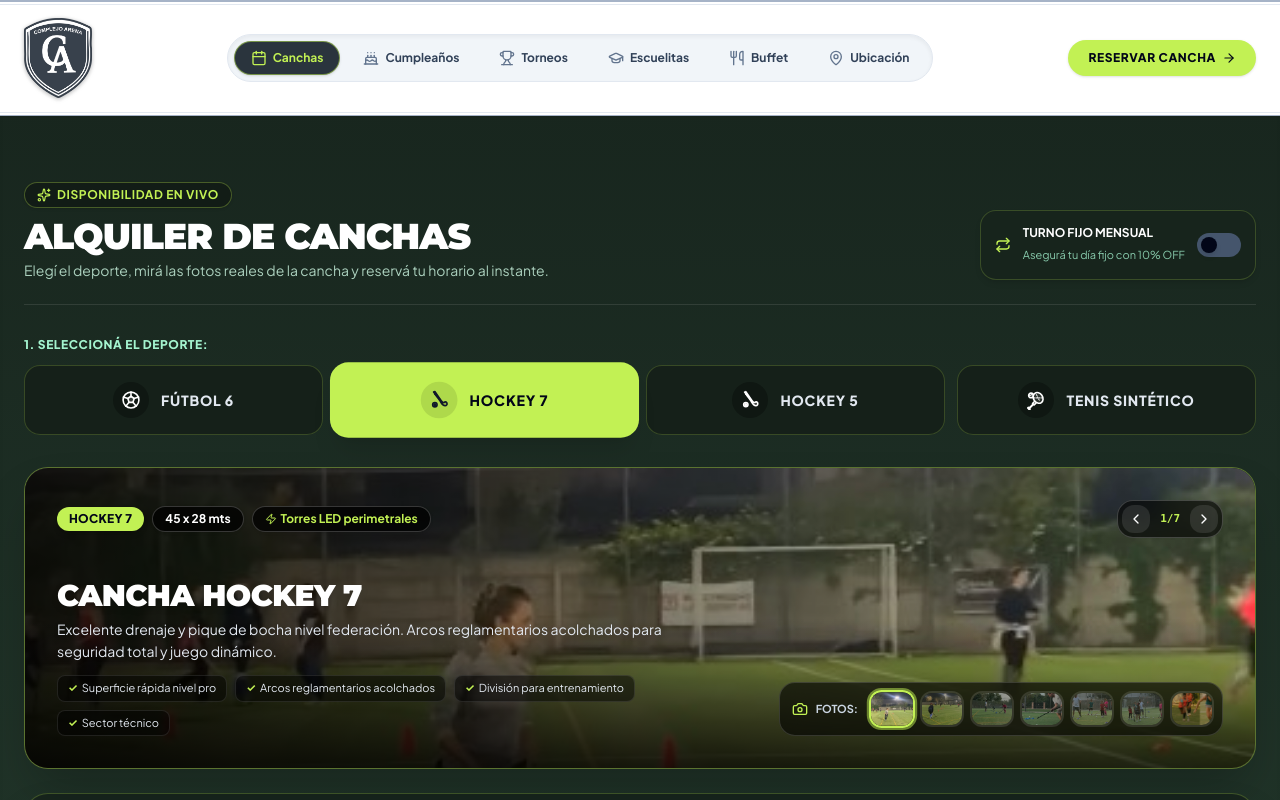
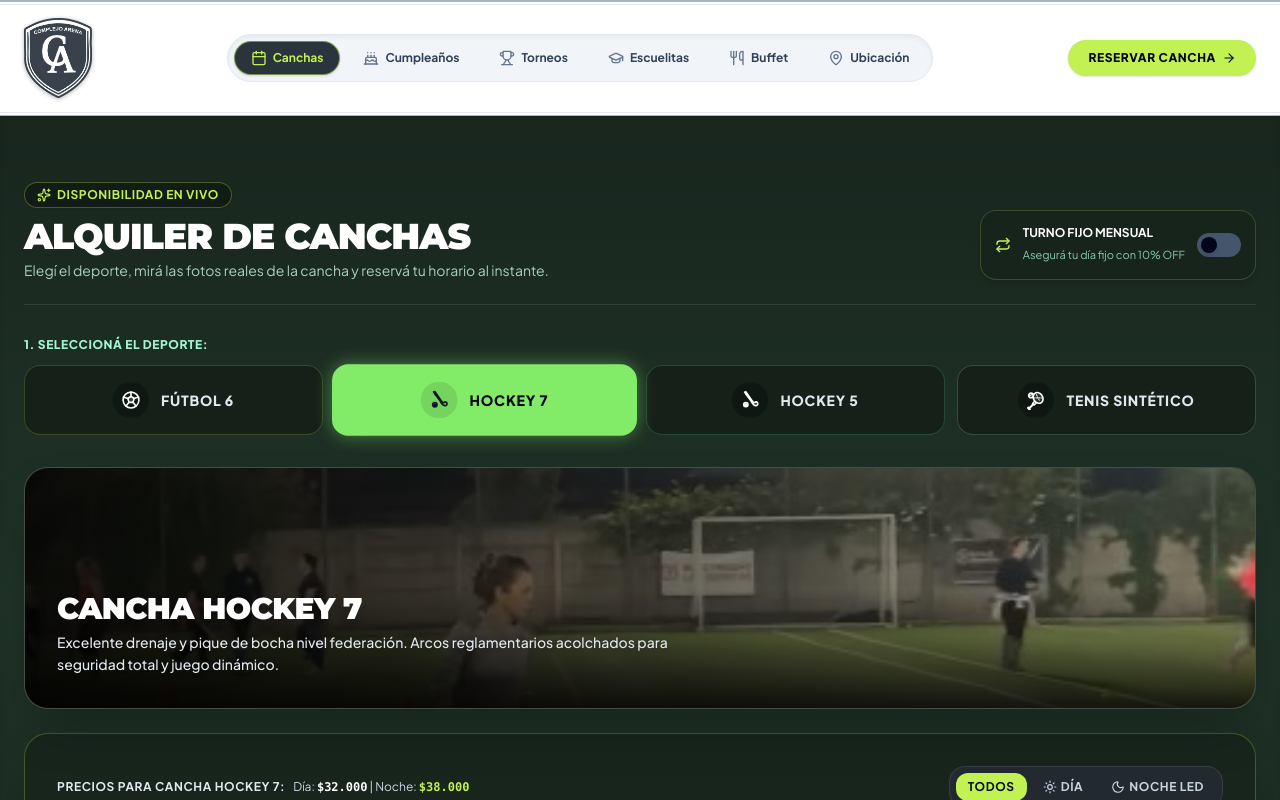
Before and after one commit to mesfede/complejoarena, a React (Vite) app: page / in a window 1280 px wide. Both pictures are taken after a click on the button "HOCKEY 7". Shown: the part 860-1660 px from the top of the page. Built offline with nearby package versions, Linux system fonts and the light colour scheme; a web font is replaced by a local one.

Commit message:
feat: add sport-themed UI configurations and updates
- Introduce `SPORT_THEMES` for consistent design across sports
- Implement collapsible UI components for birthday and tournament sections
- Update default booking state to 'futbol6' and clear initial date

```diff
--- a/src/App.tsx
+++ b/src/App.tsx
@@ -17,8 +17,8 @@ import { Footer } from './components/Footer';
 
 export default function App() {
   const [activeTab, setActiveTab] = useState<string>('canchas');
-  const [selectedSport, setSelectedSport] = useState<SportType | 'all'>('all');
-  const [selectedDate, setSelectedDate] = useState<string>(new Date().toISOString().split('T')[0]);
+  const [selectedSport, setSelectedSport] = useState<SportType | 'all'>('futbol6');
+  const [selectedDate, setSelectedDate] = useState<string>('');
 
   // Persistent bookings and block slots
   const [allBookings, setAllBookings] = useState<Booking[]>(() => {
--- a/src/components/BookingSection.tsx
+++ b/src/components/BookingSection.tsx
@@ -1,6 +1,6 @@
 import React, { useState, useMemo } from 'react';
 import { COURTS, COMPLEX_INFO } from '../data/mockData';
-import { Court, SportType, Booking } from '../types';
+import { Court, SportType, Booking, SPORT_THEMES } from '../types';
 import {
   SoccerBallIcon,
   HockeyIcon,
@@ -46,6 +46,19 @@ export const BookingSection: React.FC<BookingSectionProps> = ({
 }) => {
   // Ensure we have an active sport (default to futbol6 if 'all')
   const activeSport: SportType = selectedSport === 'all' ? 'futbol6' : selectedSport;
+
+  const getSportSaturationClass = (sport: SportType) => {
+    if (sport === 'futbol6') {
+      return 'saturate-[1.35] contrast-[1.08]'; // Fútbol: Alta saturación y contraste
+    }
+    if (sport === 'hockey7' || sport === 'hockey5') {
+      return 'saturate-[0.88] contrast-[1.02]'; // Hockey: Saturación media
+    }
+    if (sport === 'tenis') {
+      return 'saturate-[0.55] contrast-[0.95]'; // Tenis: Saturación baja/suave
+    }
+    return 'saturate-100';
+  };
 
   // Find all courts matching the active sport
   const matchingCourts = useMemo(() => {
@@ -255,7 +268,8 @@ export const BookingSection: React.FC<BookingSectionProps> = ({
 
             <div className="grid grid-cols-2 sm:grid-cols-4 gap-3">
               {sportsTabs.map((tab) => {
-                const isSelected = activeSport === tab.id;
+                const isSelected = selectedSport === tab.id;
+                const theme = SPORT_THEMES[tab.id];
                 return (
                   <button
                     key={tab.id}
@@ -263,8 +277,8 @@ export const BookingSection: React.FC<BookingSectionProps> = ({
                     onClick={() => setSelectedSport(tab.id)}
                     className={`p-4 rounded-2xl font-bold uppercase tracking-wider flex items-center justify-center gap-3 transition-all cursor-pointer ${
                       isSelected
-                        ? 'bg-[#c2f154] text-slate-950 shadow-xl scale-[1.02] ring-2 ring-[#c2f154]'
-                        : 'bg-[#152019] hover:bg-[#1c2c22] text-slate-200 border border-[#c2f154]/20 hover:border-[#c2f154]/40'
+                        ? theme.activeBtnClass
+                        : theme.inactiveBtnClass
                     }`}
                   >
                     <div className={`w-9 h-9 rounded-full flex items-center justify-center ${isSelected ? 'bg-black/10' : 'bg-[#0f1712]'}`}>
@@ -278,12 +292,12 @@ export const BookingSection: React.FC<BookingSectionProps> = ({
           </div>
 
         {/* ========================================================================= */}
-        {/* 2. DYNAMIC COURT PHOTO BANNER & SPECS */}
+        {/* 2. DYNAMIC COURT PHOTO BANNER */}
         {/* ========================================================================= */}
-        <div className="mb-6 rounded-3xl overflow-hidden bg-[#152019] border border-[#c2f154]/40 shadow-2xl relative">
+        <div className="mb-6 rounded-3xl overflow-hidden bg-[#152019] border border-white/20 shadow-2xl relative animate-fadeIn">
 
           {/* Background Court Photo Slideshow with Smooth Auto-Transitions */}
-          <div className="relative min-h-[260px] sm:min-h-[300px] flex flex-col justify-between p-6 sm:p-8 overflow-hidden">
+          <div className="relative min-h-[200px] sm:min-h-[240px] flex flex-col justify-between p-6 sm:p-8 overflow-hidden">
               {courtImages.map((img, idx) => (
                 <div
                   key={idx}
@@ -294,31 +308,16 @@ export const BookingSection: React.FC<BookingSectionProps> = ({
                   <img
                     src={img}
                     alt={`${activeCourt.name} foto ${idx + 1}`}
-                  className="w-full h-full object-cover object-center brightness-[0.98] contrast-[1.08] saturate-[1.15]"
+                    className={`w-full h-full object-cover object-center brightness-[0.95] transition-all duration-500 ${SPORT_THEMES[activeCourt.sport].saturationClass}`}
                   />
                 </div>
               ))}
               {/* Subtle soft gradient on left and bottom for crisp typography legibility */}
-            <div className="absolute inset-0 bg-gradient-to-r from-black/85 via-black/40 to-transparent" />
-            <div className="absolute inset-0 bg-gradient-to-t from-black/80 via-transparent to-transparent" />
+              <div className="absolute inset-0 bg-gradient-to-r from-black/90 via-black/50 to-transparent" />
+              <div className="absolute inset-0 bg-gradient-to-t from-black/85 via-transparent to-transparent" />
 
-            {/* Top Bar inside Banner */}
-            <div className="relative z-10 flex flex-wrap items-center justify-between gap-3">
-              <div className="flex items-center gap-2">
-                <span className="px-3 py-1 rounded-full bg-[#c2f154] text-slate-950 text-xs font-black uppercase tracking-wide shadow-md">
-                  {activeCourt.sportLabel}
-                </span>
-                <span className="px-3 py-1 rounded-full bg-black/75 backdrop-blur-md text-white text-xs font-bold border border-white/20 shadow-sm">
-                  {activeCourt.size}
-                </span>
-                <span className="px-3 py-1 rounded-full bg-black/75 backdrop-blur-md text-[#c2f154] text-xs font-bold border border-white/20 shadow-sm flex items-center gap-1">
-                  <Zap className="w-3 h-3 text-[#c2f154]" />
-                  <span>{activeCourt.lighting}</span>
-                </span>
-              </div>
-
-              {/* Sub-Court selector if Hockey 5 (Cancha A / B) and Arrows */}
-              <div className="flex items-center gap-2">
+              {/* Top Bar inside Banner: Sub-Court selector if Hockey 5 (Cancha A / Cancha B) */}
+              <div className="relative z-10 flex justify-end">
                 {matchingCourts.length > 1 && (
                   <div className="flex items-center gap-1.5 bg-black/60 backdrop-blur-md p-1.5 rounded-2xl border border-white/20">
                     <span className="text-[11px] font-bold text-slate-300 uppercase px-2">Cancha:</span>
@@ -333,7 +332,7 @@ export const BookingSection: React.FC<BookingSectionProps> = ({
                           }}
                           className={`px-3 py-1 rounded-xl text-xs font-black uppercase transition-all cursor-pointer ${
                             isCurSelected
-                              ? 'bg-[#c2f154] text-slate-950 shadow-sm'
+                              ? `${SPORT_THEMES[activeSport].bgHex} text-slate-950 shadow-sm`
                               : 'text-slate-300 hover:text-white'
                           }`}
                         >
@@ -343,73 +342,16 @@ export const BookingSection: React.FC<BookingSectionProps> = ({
                     })}
                   </div>
                 )}
-
-                {/* Slideshow Arrows */}
-                {courtImages.length > 1 && (
-                  <div className="flex items-center gap-1 bg-black/60 backdrop-blur-md p-1 rounded-2xl border border-white/20">
-                    <button
-                      onClick={handlePrevPhoto}
-                      className="p-1.5 rounded-xl bg-white/10 hover:bg-white/20 text-white transition-colors cursor-pointer"
-                      aria-label="Foto anterior"
-                    >
-                      <ChevronLeft className="w-4 h-4" />
-                    </button>
-                    <span className="text-[11px] font-mono font-bold text-[#c2f154] px-1.5">
-                      {activePhotoIdx + 1}/{courtImages.length}
-                    </span>
-                    <button
-                      onClick={handleNextPhoto}
-                      className="p-1.5 rounded-xl bg-white/10 hover:bg-white/20 text-white transition-colors cursor-pointer"
-                      aria-label="Foto siguiente"
-                    >
-                      <ChevronRight className="w-4 h-4" />
-                    </button>
-                  </div>
-                )}
-              </div>
               </div>
 
-            {/* Bottom Content: Court Title, Description & Photos Strip */}
-            <div className="relative z-10 flex flex-col md:flex-row md:items-end justify-between gap-4 mt-6">
-              <div className="max-w-2xl">
+              {/* Bottom Content: ONLY Court Title & Description (la bajada) */}
+              <div className="relative z-10 max-w-2xl mt-auto pt-4">
                 <h3 className="font-heading font-black text-2xl sm:text-3xl text-white uppercase drop-shadow-md">
                   {activeCourt.name}
                 </h3>
-                <p className="text-xs sm:text-sm text-slate-200 mt-1 leading-relaxed drop-shadow-sm">
+                <p className="text-xs sm:text-sm text-slate-200 mt-1 leading-relaxed drop-shadow-sm font-medium">
                   {activeCourt.description}
                 </p>
-
-                {/* Features Badges */}
-                <div className="flex flex-wrap gap-2 mt-3 text-[11px] text-slate-200">
-                  {activeCourt.features.map((feat, idx) => (
-                    <span key={idx} className="flex items-center gap-1 bg-black/50 px-2.5 py-1 rounded-lg border border-white/10">
-                      <span className="text-[#c2f154] font-bold">✓</span>
-                      <span>{feat}</span>
-                    </span>
-                  ))}
-                </div>
-              </div>
-
-              {/* Photo Thumbnail Strip & Dots */}
-              {courtImages.length > 1 && (
-                <div className="flex items-center gap-2 bg-black/60 backdrop-blur-md p-2 rounded-2xl border border-white/15 shrink-0">
-                  <Camera className="w-4 h-4 text-[#c2f154] ml-1" />
-                  <span className="text-[11px] font-bold text-slate-300 uppercase mr-1">Fotos:</span>
-                  <div className="flex gap-1.5">
-                    {courtImages.map((img, idx) => (
-                      <button
-                        key={idx}
-                        onClick={() => setActivePhotoIdx(idx)}
-                        className={`w-11 h-9 rounded-xl overflow-hidden border-2 transition-all cursor-pointer ${
-                          activePhotoIdx === idx ? 'border-[#c2f154] scale-105 shadow-md ring-2 ring-[#c2f154]/50' : 'border-white/20 opacity-60 hover:opacity-100'
-                        }`}
-                      >
-                        <img src={img} alt={`Vista ${idx + 1}`} className="w-full h-full object-cover" />
-                      </button>
-                    ))}
-                  </div>
-                </div>
-              )}
               </div>
 
             </div>
@@ -488,6 +430,7 @@ export const BookingSection: React.FC<BookingSectionProps> = ({
             <div className="flex gap-2.5 overflow-x-auto pb-2 scrollbar-none">
               {nextDays.map((d) => {
                 const isSelected = selectedDate === d.iso;
+                const currentTheme = SPORT_THEMES[activeSport];
                 return (
                   <button
                     key={d.iso}
@@ -495,7 +438,7 @@ export const BookingSection: React.FC<BookingSectionProps> = ({
                     onClick={() => setSelectedDate(d.iso)}
                     className={`flex flex-col items-center justify-center min-w-[76px] p-3 rounded-2xl border transition-all cursor-pointer ${
                       isSelected
-                        ? 'bg-[#c2f154] text-slate-950 border-[#c2f154] shadow-md scale-105 font-black'
+                        ? currentTheme.activeDateClass
                         : 'bg-[#22292f] hover:bg-[#283138] text-slate-200 border-white/10 hover:border-white/30'
                     }`}
                   >
@@ -513,11 +456,12 @@ export const BookingSection: React.FC<BookingSectionProps> = ({
           {/* ========================================================================= */}
           {/* HORARIOS DISPONIBLES */}
           {/* ========================================================================= */}
-          <div className="space-y-3 pt-2">
+          {selectedDate && (
+            <div className="space-y-3 pt-2 animate-fadeIn">
               <div className="flex items-center justify-between text-xs text-slate-300">
                 <span className="font-bold text-sm uppercase tracking-wider flex items-center gap-2 text-white">
-                <Clock className="w-4 h-4 text-[#c2f154]" />
-                <span>3. Seleccioná el Horario para el {selectedDate}:</span>
+                  <Clock className={`w-4 h-4 ${SPORT_THEMES[activeSport].textAccentClass}`} />
+                  <span>3. Seleccioná el Horario:</span>
                 </span>
                 <span className="text-slate-400">Duración: 1 hora</span>
               </div>
@@ -627,6 +571,7 @@ export const BookingSection: React.FC<BookingSectionProps> = ({
               </div>
 
             </div>
+          )}
 
         </div>
 
--- a/src/components/MobileBookingView.tsx
+++ b/src/components/MobileBookingView.tsx
@@ -1,5 +1,5 @@
 import React, { useState, useMemo, useRef, useEffect } from 'react';
-import { Court, SportType, Booking } from '../types';
+import { Court, SportType, Booking, SPORT_THEMES } from '../types';
 import { SoccerBallIcon, HockeyIcon, TennisIcon } from './SportsIcons';
 import {
   Calendar,
@@ -60,6 +60,19 @@ export const MobileBookingView: React.FC<MobileBookingViewProps> = ({
 
   const activeSport: SportType = selectedSport === 'all' ? 'futbol6' : selectedSport;
   const courtImages = activeCourt.galleryImages || [activeCourt.image];
+
+  const getSportSaturationClass = (sport: SportType) => {
+    if (sport === 'futbol6') {
+      return 'saturate-[1.35] contrast-[1.08]';
+    }
+    if (sport === 'hockey7' || sport === 'hockey5') {
+      return 'saturate-[0.88] contrast-[1.02]';
+    }
+    if (sport === 'tenis') {
+      return 'saturate-[0.55] contrast-[0.95]';
+    }
+    return 'saturate-100';
+  };
 
   const sports = [
     {
@@ -157,16 +170,17 @@ export const MobileBookingView: React.FC<MobileBookingViewProps> = ({
       </div>
 
       {/* 2. COMPACT SPORTS SELECTOR BAR */}
-      <div id="selector-de-canchas" className="flex gap-1.5 p-1 bg-[#141e17] rounded-2xl border border-[#c2f154]/25 shadow-md overflow-hidden">
+      <div id="selector-de-canchas" className="flex gap-1.5 p-1 bg-[#141e17] rounded-2xl border border-white/15 shadow-md overflow-hidden">
         {sports.map((s) => {
           const isActive = activeSport === s.id;
+          const theme = SPORT_THEMES[s.id];
           return (
             <button
               key={s.id}
               onClick={() => setSelectedSport(s.id)}
               className={`min-w-0 flex-1 py-2 px-1 rounded-xl font-black text-[11px] uppercase tracking-tight flex items-center justify-center gap-1 transition-all active:scale-95 cursor-pointer overflow-hidden ${
                 isActive
-                  ? 'bg-[#c2f154] text-slate-950 shadow-md font-black'
+                  ? `${theme.bgHex} text-slate-950 shadow-md font-black`
                   : 'bg-transparent text-slate-300 hover:text-white'
               }`}
             >
@@ -181,7 +195,7 @@ export const MobileBookingView: React.FC<MobileBookingViewProps> = ({
 
       {/* 3. SUB-COURT SELECTOR BAR (Si hay varias canchas para un deporte) */}
       {matchingCourts.length > 1 && (
-        <div className="flex items-center justify-between bg-[#18281f] p-2.5 rounded-2xl border border-[#c2f154]/30 shadow-sm">
+        <div className="flex items-center justify-between bg-[#18281f] p-2.5 rounded-2xl border border-white/15 shadow-sm">
           <span className="text-xs font-bold text-white uppercase flex items-center gap-1.5">
             <Layers className="w-3.5 h-3.5 text-[#c2f154]" />
             <span>Seleccionar Cancha:</span>
@@ -189,13 +203,14 @@ export const MobileBookingView: React.FC<MobileBookingViewProps> = ({
           <div className="flex gap-1.5">
             {matchingCourts.map((c) => {
               const isSel = selectedSubCourtId === c.id;
+              const currentTheme = SPORT_THEMES[activeSport];
               return (
                 <button
                   key={c.id}
                   onClick={() => setSelectedSubCourtId(c.id)}
                   className={`px-3 py-1 rounded-xl text-xs font-black uppercase transition-all cursor-pointer ${
                     isSel
-                      ? 'bg-[#c2f154] text-slate-950 shadow-md scale-105'
+                      ? `${currentTheme.bgHex} text-slate-950 shadow-md scale-105`
                       : 'bg-[#223329] text-slate-300 hover:text-white border border-white/10'
                   }`}
                 >
@@ -207,13 +222,13 @@ export const MobileBookingView: React.FC<MobileBookingViewProps> = ({
         </div>
       )}
 
-      {/* 4. COMPACT COURT PREVIEW & PRICE BAR */}
-      <div className="rounded-2xl overflow-hidden bg-[#152019] border border-[#c2f154]/30 shadow-lg relative">
-        <div className="relative h-28 overflow-hidden">
+      {/* 4. COMPACT COURT PREVIEW BANNER */}
+      <div className="rounded-2xl overflow-hidden bg-[#152019] border border-white/20 shadow-lg relative animate-fadeIn">
+          <div className="relative p-4 flex flex-col justify-end min-h-[110px] overflow-hidden">
             <img
               src={courtImages[activePhotoIdx] || courtImages[0]}
               alt={activeCourt.name}
-            className="w-full h-full object-cover brightness-[0.80]"
+              className={`absolute inset-0 w-full h-full object-cover brightness-[0.85] transition-all duration-500 ${SPORT_THEMES[activeCourt.sport].saturationClass}`}
             />
             <div className="absolute inset-0 bg-gradient-to-r from-black/90 via-black/50 to-transparent" />
             <div className="absolute inset-0 bg-gradient-to-t from-black/80 via-transparent to-transparent" />
@@ -227,7 +242,7 @@ export const MobileBookingView: React.FC<MobileBookingViewProps> = ({
                     onClick={() => setSelectedSubCourtId(c.id)}
                     className={`px-2 py-0.5 rounded-lg text-[10px] font-black uppercase transition-all ${
                       selectedSubCourtId === c.id
-                      ? 'bg-[#c2f154] text-slate-950 shadow-sm'
+                        ? `${SPORT_THEMES[activeSport].bgHex} text-slate-950 shadow-sm`
                         : 'text-slate-300'
                     }`}
                   >
@@ -237,37 +252,14 @@ export const MobileBookingView: React.FC<MobileBookingViewProps> = ({
               </div>
             )}
 
-          {/* Photo Dots/Counter if multiple */}
-          {courtImages.length > 1 && (
-            <div className="absolute top-2 left-2 z-10 flex items-center gap-1 bg-black/75 backdrop-blur-md px-2 py-0.5 rounded-md text-[9px] font-bold text-white border border-white/10">
-              <span>{activePhotoIdx + 1}/{courtImages.length}</span>
-            </div>
-          )}
-
-          {/* Bottom Court Details & Unified Price Badge */}
-          <div className="absolute bottom-2 inset-x-2.5 z-10 flex items-end justify-between gap-2">
-            <div>
+            {/* Bottom Court Details: ONLY Name & Description */}
+            <div className="relative z-10">
               <h3 className="font-heading font-black text-base text-white uppercase drop-shadow-md leading-tight">
                 {activeCourt.name}
               </h3>
-              <div className="flex items-center gap-1.5 mt-0.5 text-[10px] text-slate-300 font-medium">
-                <span className="px-1.5 py-0.5 rounded bg-black/70 text-[#c2f154] font-bold">
-                  {activeCourt.size}
-                </span>
-                <span>•</span>
-                <span>{activeCourt.lighting}</span>
-              </div>
-            </div>
-
-            {/* Price Pill */}
-            <div className="text-right bg-black/85 backdrop-blur-md px-2.5 py-1 rounded-xl border border-white/15">
-              <span className="text-[9px] uppercase font-bold text-slate-400 block">Tarifa por Hora</span>
-              <div className="text-[11px] font-black text-white">
-                <span className="text-slate-300">☀️ ${currentPriceDay.toLocaleString('es-AR')}</span>
-                <span className="mx-1 text-slate-500">|</span>
-                <span className="text-[#c2f154]">🌙 ${currentPriceNight.toLocaleString('es-AR')}</span>
-              </div>
-            </div>
+              <p className="text-[11px] text-slate-200 mt-1 leading-snug drop-shadow-sm font-medium">
+                {activeCourt.description}
+              </p>
             </div>
           </div>
         </div>
@@ -342,6 +334,7 @@ export const MobileBookingView: React.FC<MobileBookingViewProps> = ({
         >
           {nextDays.map((d) => {
             const isSelected = selectedDate === d.iso;
+            const currentTheme = SPORT_THEMES[activeSport];
             return (
               <button
                 key={d.iso}
@@ -349,7 +342,7 @@ export const MobileBookingView: React.FC<MobileBookingViewProps> = ({
                 onClick={() => setSelectedDate(d.iso)}
                 className={`w-[58px] min-w-[58px] py-2 px-1 rounded-2xl flex flex-col items-center justify-center transition-all active:scale-95 cursor-pointer shrink-0 border ${
                   isSelected
-                    ? 'bg-[#c2f154] text-slate-950 border-[#c2f154] font-black shadow-lg ring-2 ring-[#c2f154]/40'
+                    ? `${currentTheme.bgHex} text-slate-950 border-transparent font-black shadow-lg ring-2 ring-white/30 scale-105`
                     : 'bg-[#22292f] text-slate-300 border-white/10 hover:border-white/25 active:bg-[#283238]'
                 }`}
               >
@@ -367,7 +360,8 @@ export const MobileBookingView: React.FC<MobileBookingViewProps> = ({
       </div>
 
       {/* 5. TIME SLOTS: DISTINGUISHED DAYLIGHT / NIGHT STADIUM SECTIONS */}
-      <div className="space-y-3">
+      {selectedDate && (
+        <div className="space-y-3 animate-fadeIn">
 
           {/* Turno Tarde (Atmósfera Cálida Vespertina) */}
         <div className="bg-gradient-to-br from-[#242b23] via-[#1f261e] to-[#182017] p-3.5 rounded-2xl border border-amber-400/25 shadow-md">
@@ -470,6 +464,7 @@ export const MobileBookingView: React.FC<MobileBookingViewProps> = ({
         </div>
 
       </div>
+      )}
 
     </div>
   );
--- a/src/types.ts
+++ b/src/types.ts
@@ -153,3 +153,62 @@ export interface BuffetCategory {
     badge?: string;
   }[];
 }
+
+export interface SportColorTheme {
+  hex: string;
+  bgHex: string;
+  activeBtnClass: string;
+  inactiveBtnClass: string;
+  activeDateClass: string;
+  badgeClass: string;
+  textAccentClass: string;
+  borderAccentClass: string;
+  saturationClass: string;
+}
+
+export const SPORT_THEMES: Record<SportType, SportColorTheme> = {
+  futbol6: {
+    hex: '#c2f154',
+    bgHex: 'bg-[#c2f154]',
+    activeBtnClass: 'bg-[#c2f154] text-slate-950 border-[#c2f154] shadow-[0_0_18px_rgba(194,241,84,0.45)] font-black scale-[1.02]',
+    inactiveBtnClass: 'bg-[#152019] hover:bg-[#1c2c22] text-slate-200 border border-[#c2f154]/20 hover:border-[#c2f154]/40',
+    activeDateClass: 'bg-[#c2f154] text-slate-950 border-[#c2f154] shadow-[0_0_15px_rgba(194,241,84,0.45)] font-black ring-2 ring-[#c2f154]/50 scale-105',
+    badgeClass: 'bg-[#c2f154]/15 border-[#c2f154]/30 text-[#c2f154]',
+    textAccentClass: 'text-[#c2f154]',
+    borderAccentClass: 'border-[#c2f154]',
+    saturationClass: 'saturate-[1.35] contrast-[1.08]',
+  },
+  hockey7: {
+    hex: '#82ec68',
+    bgHex: 'bg-[#82ec68]',
+    activeBtnClass: 'bg-[#82ec68] text-slate-950 border-[#82ec68] shadow-[0_0_18px_rgba(130,236,104,0.45)] font-black scale-[1.02]',
+    inactiveBtnClass: 'bg-[#152019] hover:bg-[#1c2c22] text-slate-200 border border-[#82ec68]/20 hover:border-[#82ec68]/40',
+    activeDateClass: 'bg-[#82ec68] text-slate-950 border-[#82ec68] shadow-[0_0_15px_rgba(130,236,104,0.45)] font-black ring-2 ring-[#82ec68]/50 scale-105',
+    badgeClass: 'bg-[#82ec68]/15 border-[#82ec68]/30 text-[#82ec68]',
+    textAccentClass: 'text-[#82ec68]',
+    borderAccentClass: 'border-[#82ec68]',
+    saturationClass: 'saturate-[0.90] contrast-[1.02]',
+  },
+  hockey5: {
+    hex: '#6ee7b7',
+    bgHex: 'bg-[#6ee7b7]',
+    activeBtnClass: 'bg-[#6ee7b7] text-slate-950 border-[#6ee7b7] shadow-[0_0_18px_rgba(110,231,183,0.45)] font-black scale-[1.02]',
+    inactiveBtnClass: 'bg-[#152019] hover:bg-[#1c2c22] text-slate-200 border border-[#6ee7b7]/20 hover:border-[#6ee7b7]/40',
+    activeDateClass: 'bg-[#6ee7b7] text-slate-950 border-[#6ee7b7] shadow-[0_0_18px_rgba(110,231,183,0.45)] font-black ring-2 ring-[#6ee7b7]/50 scale-105',
+    badgeClass: 'bg-[#6ee7b7]/15 border-[#6ee7b7]/30 text-[#6ee7b7]',
+    textAccentClass: 'text-[#6ee7b7]',
+    borderAccentClass: 'border-[#6ee7b7]',
+    saturationClass: 'saturate-[0.70] contrast-[0.98]',
+  },
+  tenis: {
+    hex: '#bbf7d0',
+    bgHex: 'bg-[#bbf7d0]',
+    activeBtnClass: 'bg-[#bbf7d0] text-slate-950 border-[#bbf7d0] shadow-[0_0_18px_rgba(187,247,208,0.45)] font-black scale-[1.02]',
+    inactiveBtnClass: 'bg-[#152019] hover:bg-[#1c2c22] text-slate-200 border border-[#bbf7d0]/20 hover:border-[#bbf7d0]/40',
+    activeDateClass: 'bg-[#bbf7d0] text-slate-950 border-[#bbf7d0] shadow-[0_0_15px_rgba(187,247,208,0.45)] font-black ring-2 ring-[#bbf7d0]/50 scale-105',
+    badgeClass: 'bg-[#bbf7d0]/15 border-[#bbf7d0]/30 text-[#bbf7d0]',
+    textAccentClass: 'text-[#bbf7d0]',
+    borderAccentClass: 'border-[#bbf7d0]',
+    saturationClass: 'saturate-[0.50] contrast-[0.95]',
+  },
+};
```
Also changed, not shown: src/components/BirthdaySection.tsx (+32 -5 lines), src/components/TournamentsSection.tsx (+14 -6 lines). Lines whose indentation alone changed are shown as unchanged.
